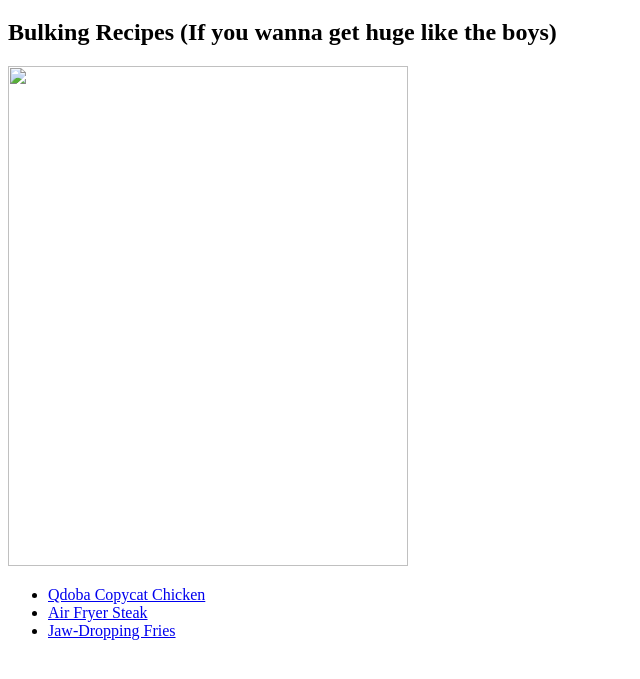
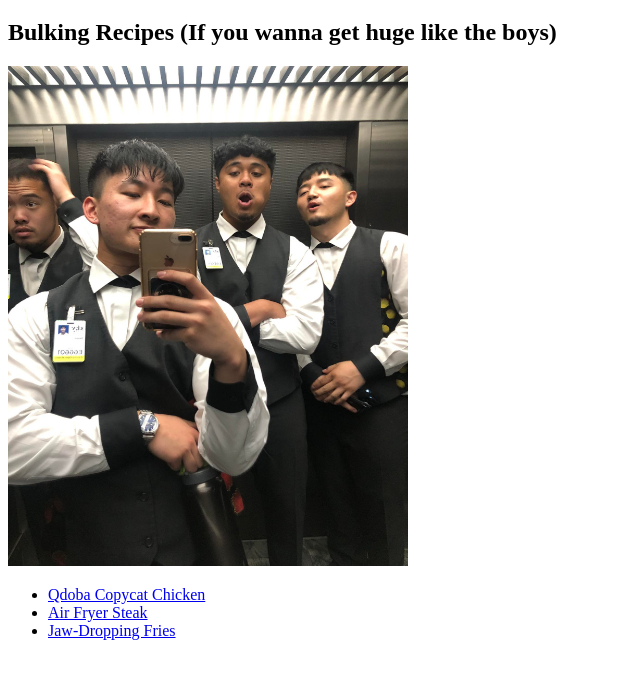
Before and after one commit to jaspeng6/odin-recipes, a plain HTML site: page index.html in a window 1280 px wide. Shown: the part 61-740 px from the top of the page, without its empty margins (0-640 px from the left). Drawn offline with Linux system fonts and the light colour scheme.

Commit message:
uploaded photo in my file

```diff
--- a/index.html
+++ b/index.html
@@ -8,7 +8,7 @@
     <h1>Odin Recipes</h1>
 
     <h2>Bulking Recipes (If you wanna get huge like the boys)</h2>
-    <img src="../../Downloads/the-boys.jpg" width="400" height = "500">
+    <img src="./recipe-images/the-boys.jpg" width="400" height = "500">
     <ul>
         <li><a href="../odin-recipes/recipes/Qdoba-Copycat-Chicken.html">Qdoba Copycat Chicken</a></li>
         <li><a href="../odin-recipes/recipes/Air-fryer-steak.html">Air Fryer Steak</li>
```
Also changed, not shown: recipe-images/the-boys.jpg (added).
